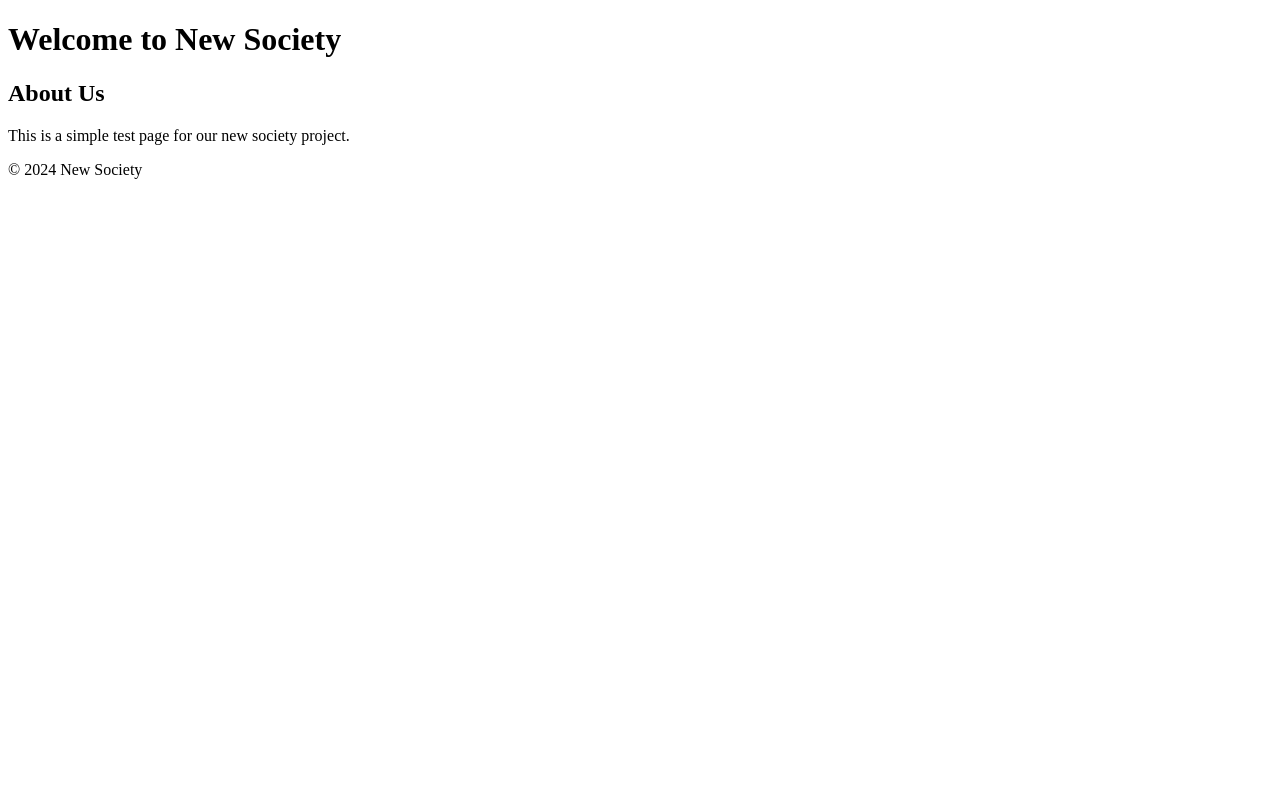
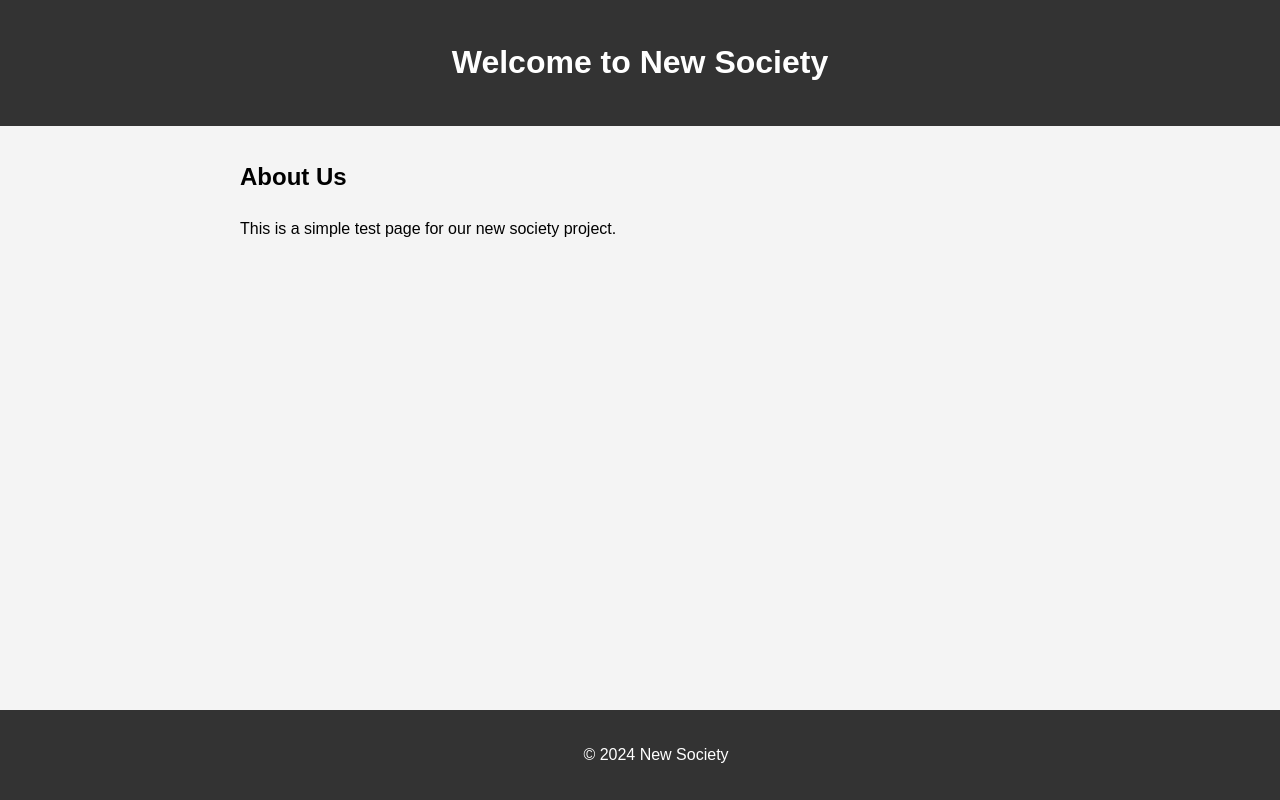
Before and after one commit to Jduckworp/new-society-test, a plain HTML site: page index.html in a window 1280 px wide. Drawn offline with Linux system fonts and the light colour scheme.

Commit message:
Add CSS styling to the page

```diff
--- a/index.html
+++ b/index.html
@@ -4,6 +4,35 @@
     <meta charset="UTF-8">
     <meta name="viewport" content="width=device-width, initial-scale=1.0">
     <title>Welcome to New Society</title>
+    <style>
+        body {
+            font-family: Arial, sans-serif;
+            line-height: 1.6;
+            margin: 0;
+            padding: 0;
+            background-color: #f4f4f4;
+        }
+        header {
+            background-color: #333;
+            color: white;
+            text-align: center;
+            padding: 1rem;
+        }
+        main {
+            max-width: 800px;
+            margin: 2rem auto;
+            padding: 0 1rem;
+        }
+        footer {
+            background-color: #333;
+            color: white;
+            text-align: center;
+            padding: 1rem;
+            position: fixed;
+            bottom: 0;
+            width: 100%;
+        }
+    </style>
 </head>
 <body>
     <header>
```
